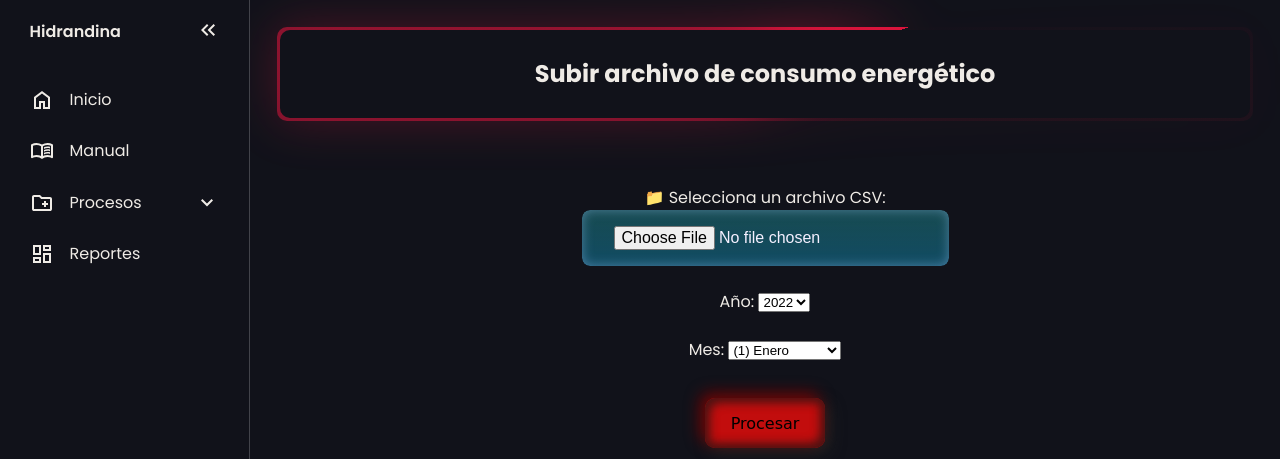
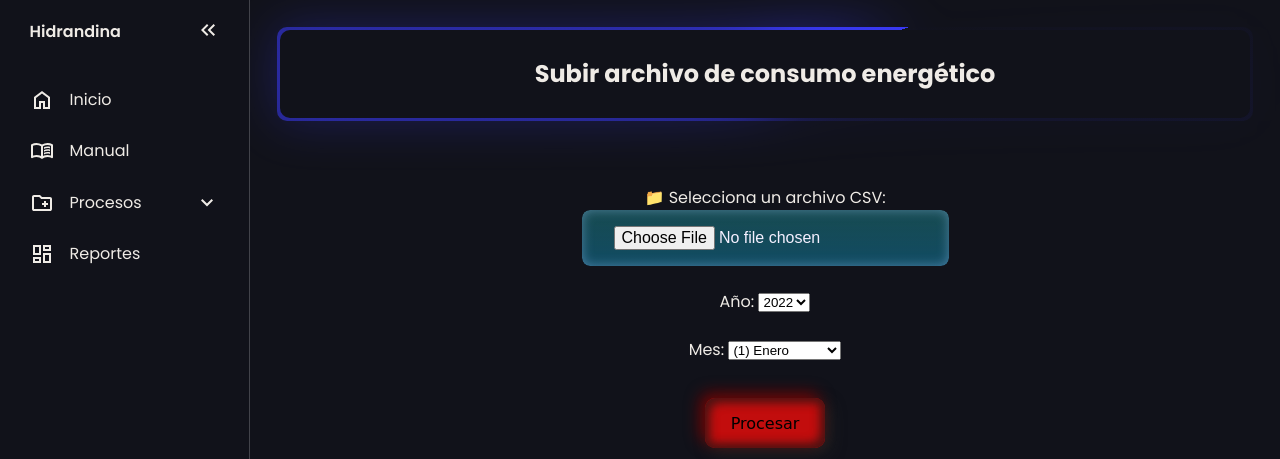
Before and after one commit to JuanChuTri123/PROYECTO_FINAL2, a Flask app: page /subir-archivo in a window 1280 px wide. Shown: the top 459 px of the page. Run offline with Flask 3, Linux system fonts and the light colour scheme.

Commit message:
Update estilos_inicio.css

```diff
--- a/static/css/estilos_inicio.css
+++ b/static/css/estilos_inicio.css
@@ -52,7 +52,7 @@ h3 {
     --angle: 360deg;
   }
 }
-.card.red {
+.card.blue {
   --card-color: rgb(57, 57, 243);
 }
 .card.green {
@@ -63,6 +63,6 @@ h3 {
   --card-color: orange;
 }
 
-.card.card.blue{
+.card.red{
   --card-color: crimson;
 }
```
